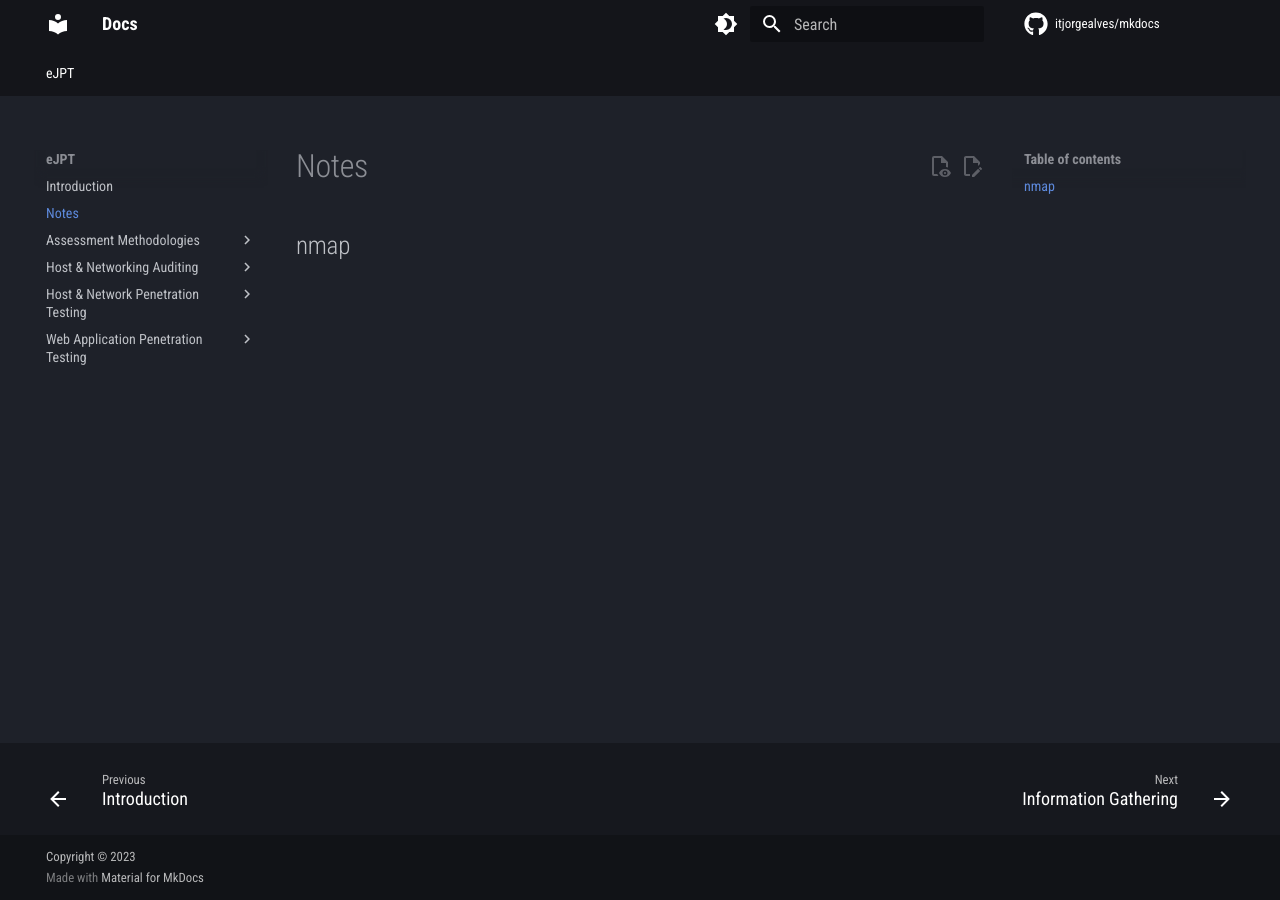
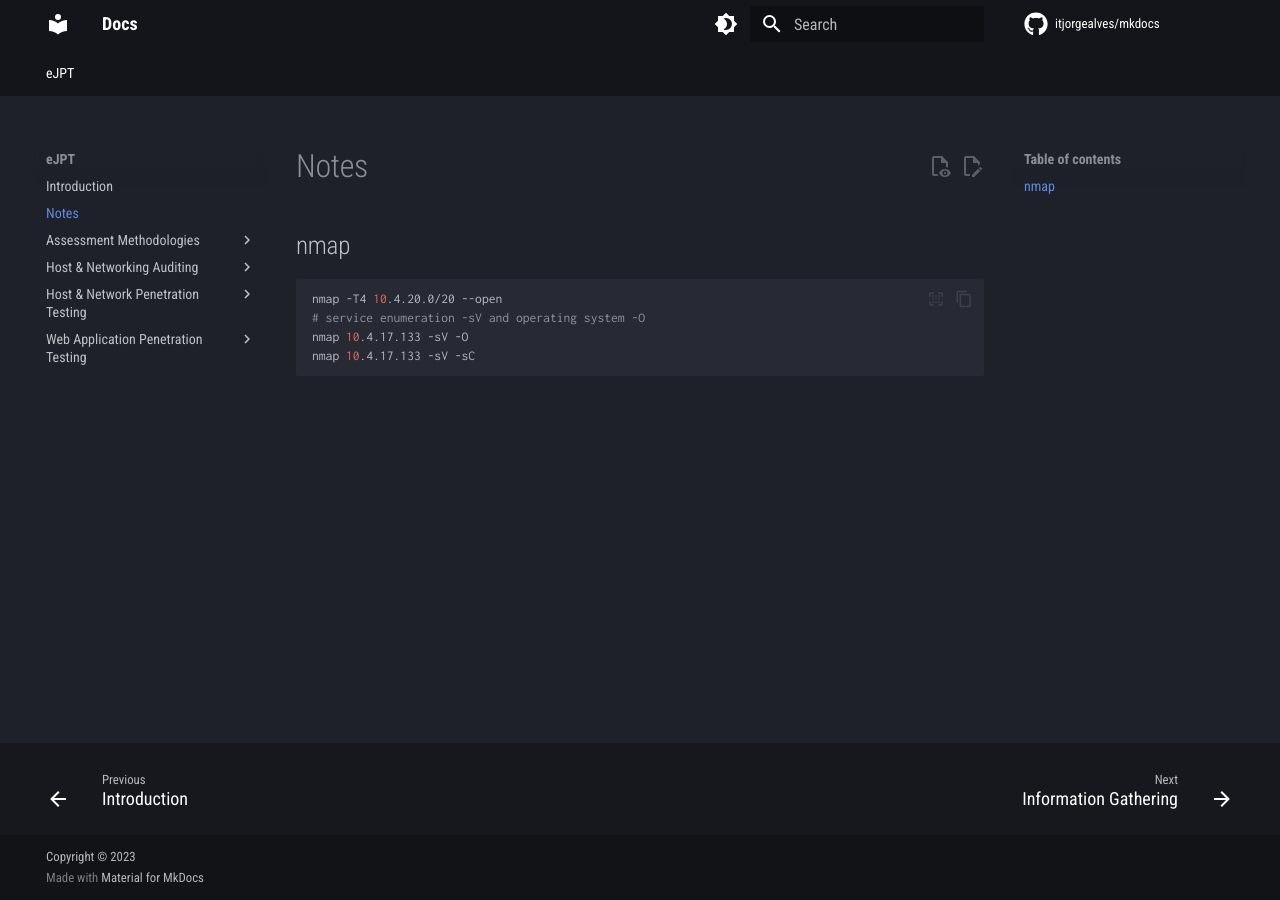
Before and after one commit to itjorgealves/mkdocs, an MkDocs documentation site: the page built from docs/eJPT/Notes.md, in a window 1280 px wide. Built offline with MkDocs 1.6.1 and Material for MkDocs 9.7.7, drawn with Linux system fonts in a browser that asks for light colours; comment, search, counter and statistics services are not loaded.

Commit message:
Update documentation

````diff
--- a/docs/eJPT/Notes.md
+++ b/docs/eJPT/Notes.md
@@ -3,3 +3,9 @@ title: "Notes"
 ---
 
 ## nmap
+``` bash
+nmap -T4 10.4.20.0/20 --open
+# service enumeration -sV and operating system -O
+nmap 10.4.17.133 -sV -O
+nmap 10.4.17.133 -sV -sC
+```
````
